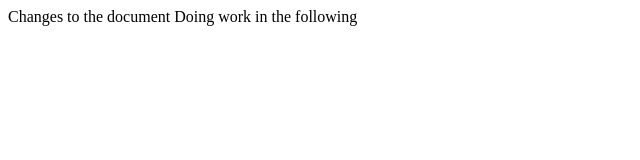
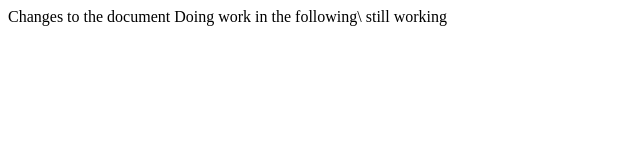
Before and after one commit to Stevenhulse14/CatStore, a plain HTML site: page index.html in a window 1280 px wide. Shown: the whole page, without its empty margins (0-640 px from the left). Drawn offline with Linux system fonts and the light colour scheme.

Commit message:
still working

```diff
--- a/index.html
+++ b/index.html
@@ -7,6 +7,7 @@
 </head>
 <body>
     Changes to the document
-    Doing work in the   following
+    Doing work in the   following\
+    still working
 </body>
 </html>
```
